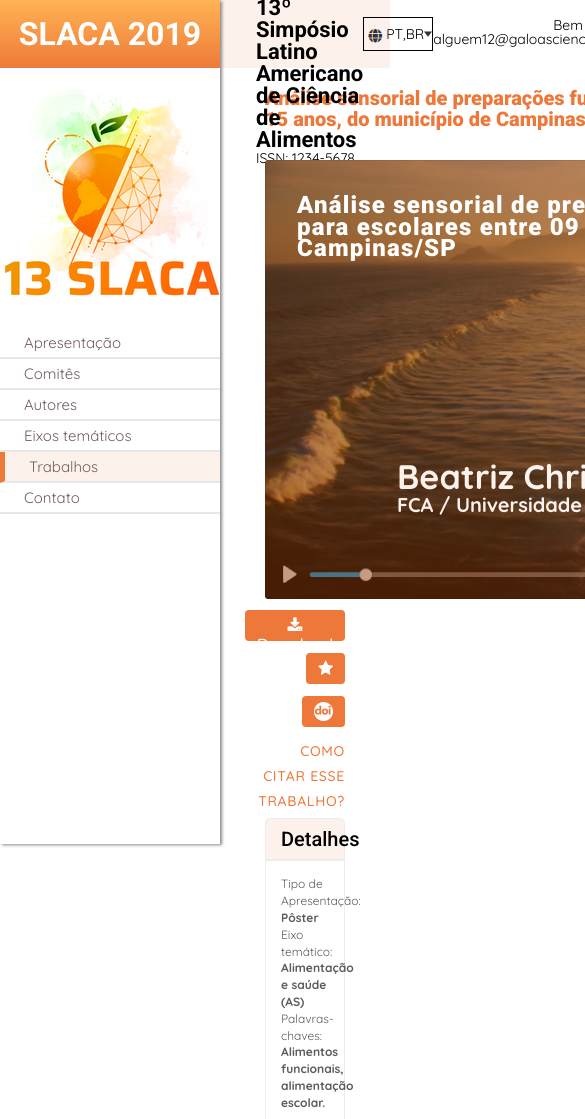
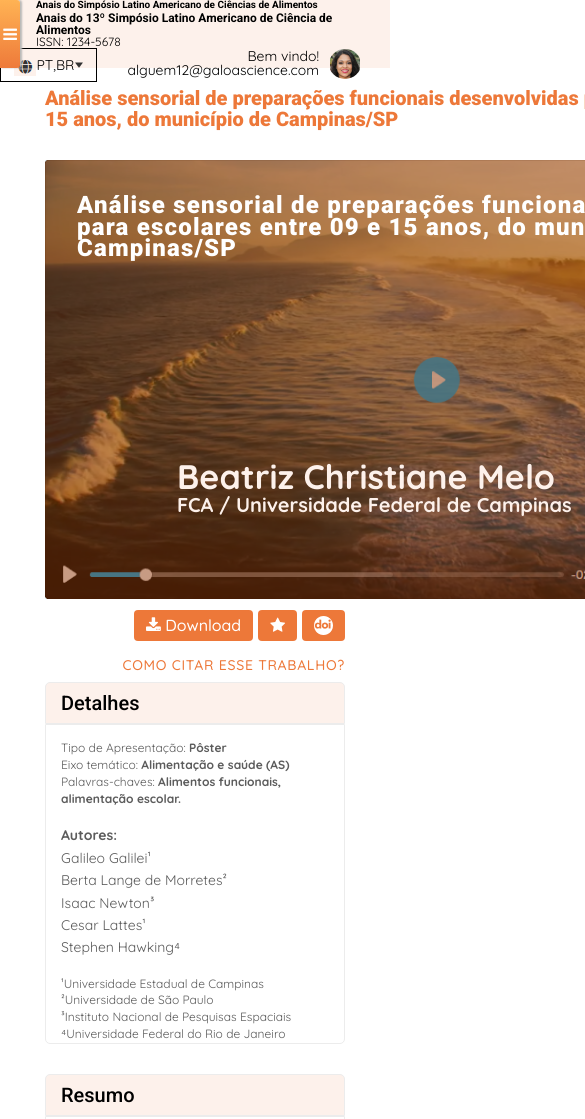
Before and after one commit to santospgs/processo-chuvainc, a plain HTML site: page index.html in a window 390 px wide. Shown: the top 1119 px of the page, 585 px wide, since content can reach past the window. Drawn offline with nearby package versions, Linux system fonts and the light colour scheme.

Commit message:
Aplicação de responsividade

```diff
--- a/css/style.css
+++ b/css/style.css
@@ -103,6 +103,29 @@ section{
     display: none;
 }
 
+.menu-toggle{
+    position: fixed;
+    left: -30px;
+    width: 20px;
+    height: 68px;
+    border-radius: 0 3px 3px 0;
+    background: linear-gradient(#FFB354, #EE7A3A);
+
+    cursor: pointer;
+
+    z-index: 999;
+
+    display: flex;
+    justify-content: center;
+    align-items: center;
+
+    color: white;
+    box-shadow:  2px 0px 2px #b8b8b8;
+    transition: all .2s ease-in-out;
+
+}
+
+
 /*-------ASIDE MENU-------*/
 aside {
     position: fixed;
@@ -112,9 +135,10 @@ aside {
     height: 100vh;
     background-color: #FFFFFF;
 
-    box-shadow: 2px 1px 3px #888;
+    box-shadow:  2px 0px 2px #b8b8b8;
 
     z-index: 100;
+    transition: all .2s ease-in-out;
 }
 
 #aside-title{
@@ -602,6 +626,14 @@ main{
 }
 
 @media (max-width:1340px) {
+    aside.hide-menu{
+        left: -250px;
+    }
+
+    body{
+        padding-left: 0;
+    }
+
     #information .col-b{
        margin-top:450px;
        width:100%;
@@ -610,4 +642,28 @@ main{
     .details-content{
         height: 320px;
     }
+
+    #page-header{
+        flex-wrap: wrap;
+        width: 100%;
+    }
+
+    #page-title h1{
+        font-size: 12px;
+    }
+
+    #page-title h5{
+        font-size: 10px;
+    }
+
+    #page-title p{
+        font-size: 12px;
+    }
+    .menu-toggle{
+        left: 0px;
+    }
+
+    .hide-menu-btn-slide{
+        left: 220px;
+    }
 }
--- a/index.html
+++ b/index.html
@@ -18,7 +18,7 @@
     <script src="https://ajax.googleapis.com/ajax/libs/jquery/3.6.0/jquery.min.js"></script>
 </head>
 <body>
-    <aside>
+    <aside class="hide-menu">
         <div id="aside-title" >
             <h1>SLACA 2019</h1>
         </div>
@@ -36,7 +36,7 @@
             <li class="item-menu">Contato</li>
         </ul>
     </aside>
-
+    <a class="menu-toggle"><i class="fa fa-bars" aria-hidden="true"></i></a>
     <main>
         <header id="page-header">
             <div id="page-title">
--- a/js/main.js
+++ b/js/main.js
@@ -152,4 +152,9 @@ $(document).ready(function(){
         $('<a>Descubra outros trabalhos!</a>').insertAfter('#discussion-header p').addClass('edit-link');
         $('#addNewTopicButton').html('criar novo tópico');
     }
+
+    $('.menu-toggle').click(function(){
+        $('aside').toggleClass('hide-menu')
+        $('.menu-toggle').toggleClass('hide-menu-btn-slide')
+    })
 });
```
